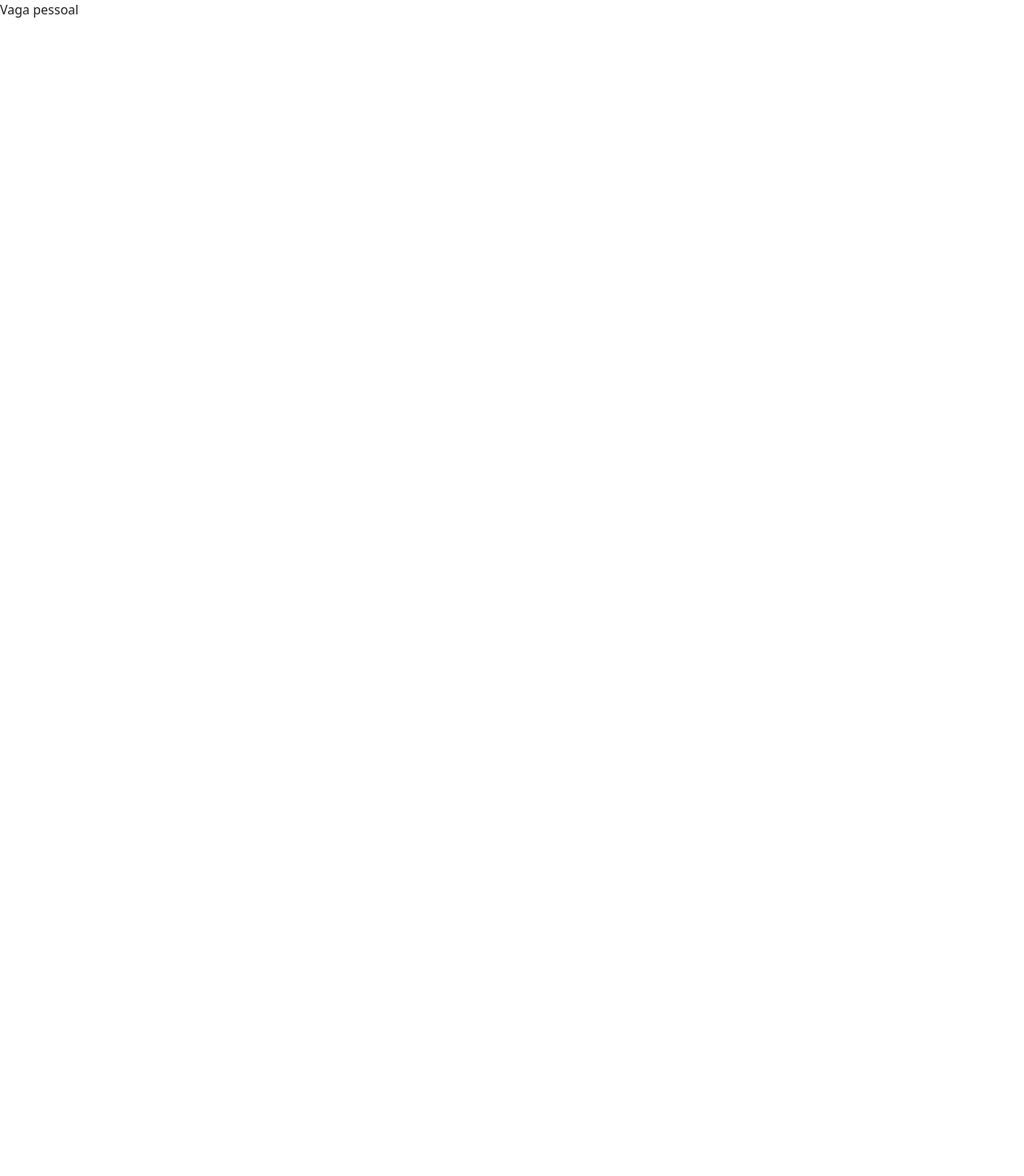
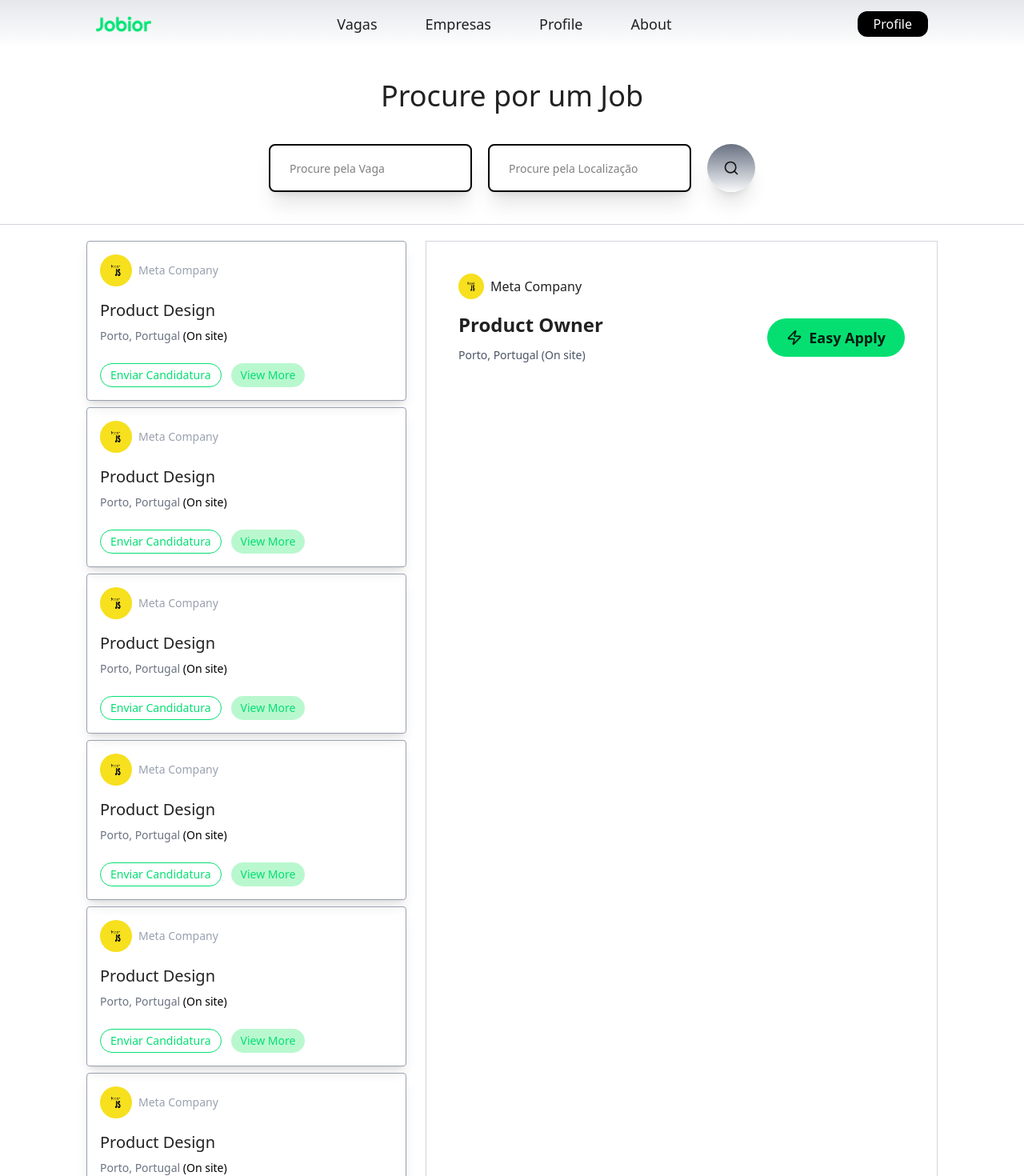
Before and after one commit to Trabalho-Tic/Tic-Site-de-vagas-de-emprego-, a React (Vite) app in the folder Frontend/TicFrontend/: page /vagas in a window 1280 px wide. Shown: the top 1470 px of the page at 80% size. Before the commit the page ends 800 px from the top, so only its background shows below. Built offline with nearby package versions, Linux system fonts and the light colour scheme.

Commit message:
Iniciando a page vagas

```diff
--- a/Frontend/TicFrontend/src/Pages/Vaga.jsx
+++ b/Frontend/TicFrontend/src/Pages/Vaga.jsx
@@ -1,9 +1,48 @@
 import React from "react";
+import { Search, Zap } from "lucide-react";
+
+import logo from "../assets/js moderno.webp"
+
+import Header from "../components/Header"
+import Input from "../components/input"
+import Card from "../components/Card";
 
 function Vaga() {
     return (
         <>
-        <h1>Vaga pessoal</h1>
+        <Header />
+        <section className="flex flex-col items-center gap-10 py-10 border-b-1 border-gray-300">
+            <p className="text-4xl">Procure por um Job</p>
+            <div className="flex flex-col items-center lg:flex-row gap-5">
+                <Input placeholder="Procure pela Vaga"></Input>
+                <Input placeholder="Procure pela Localização"></Input>
+                <button className="w-15 items-center bg-gradient-to-t from-gray-50 to-gray-500 p-5 rounded-4xl transition-all duration-400 shadow-xl hover:-translate-y-1"><Search size={20} /></button>
+            </div>
+        </section>
+        <section className="flex w-full px-27 pt-5 gap-6">
+            <div className="flex flex-col gap-2">
+                <Card />
+                <Card />
+                <Card />
+                <Card />
+                <Card />
+                <Card />
+                <Card />
+            </div>
+            <div className="w-full border-1 border-gray-300 p-10">
+                <div className="flex items-center gap-2">
+                    <img className="h-8 w-8 rounded-4xl" src={logo} alt="" />
+                    <p>Meta Company</p>
+                </div>
+                <div className="flex justify-between items-center pt-4">
+                    <div className="flex flex-col">
+                        <p className="text-2xl pb-3 font-bold">Product Owner</p>
+                        <p className="text-sm font-medium text-gray-600">Porto, Portugal (On site)</p>
+                    </div>
+                    <button className="flex text-lg rounded-4xl items-center px-6 h-12 gap-2 font-semibold bg-green-400 transition-all duration-500 hover:-translate-y-1 hover:bg-green-300"><Zap size={20} />Easy Apply</button>
+                </div>
+            </div>
+        </section>
         </>
     )
 }
```
